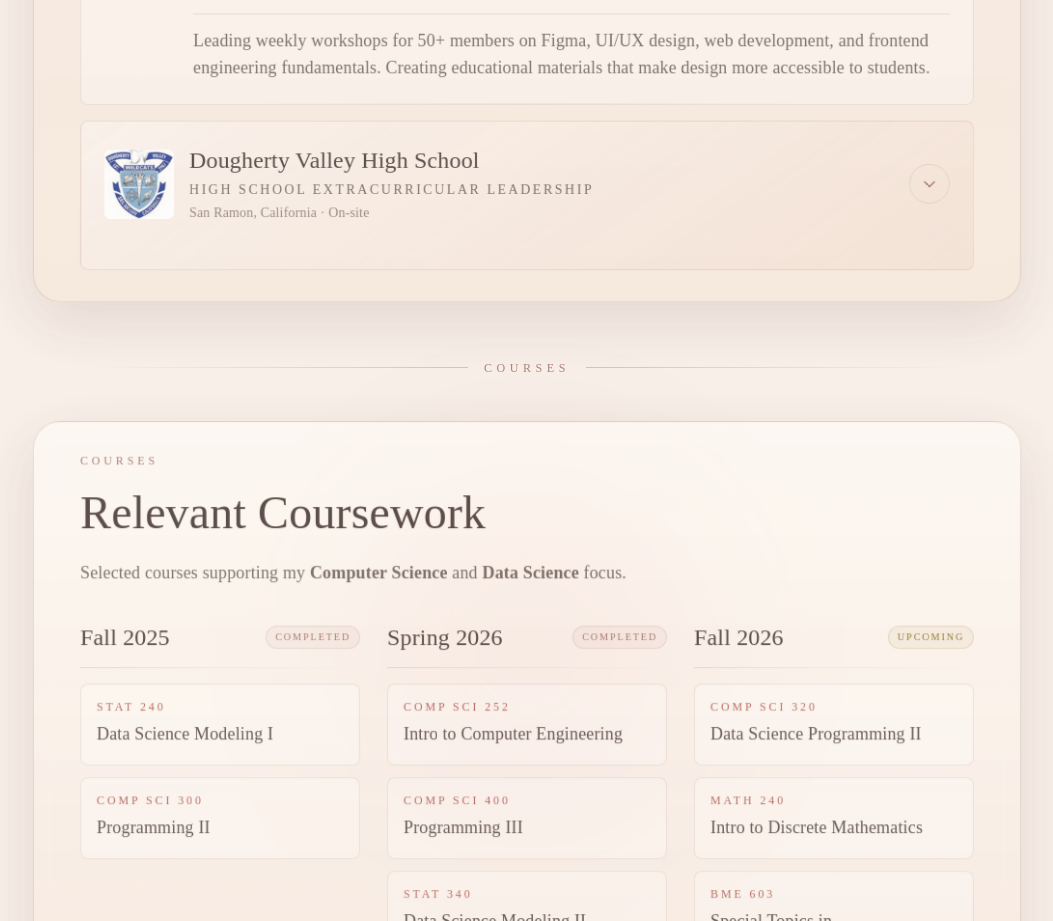
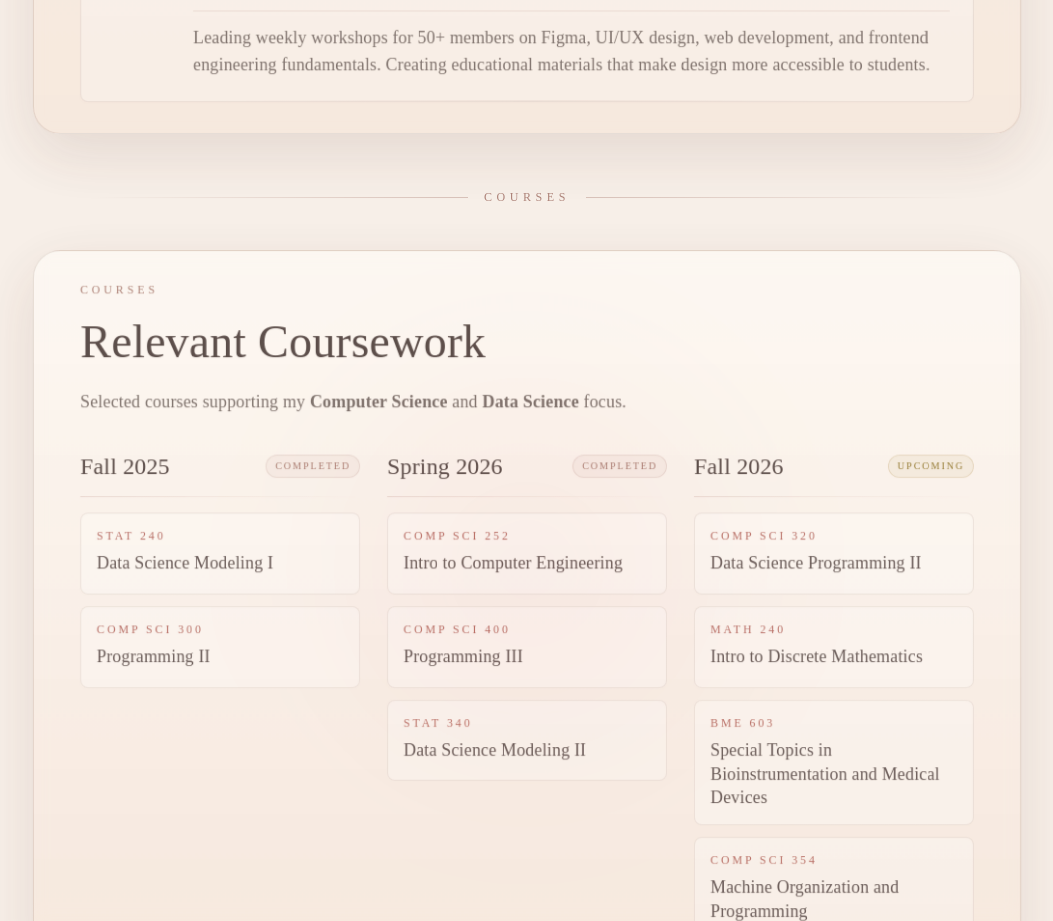
Before and after one commit to shlokrj/shlok.fyi, a Next.js app: page / in a window 1280 px wide. Shown: the part 3240-4161 px from the top of the page, without its empty margins (113-1166 px from the left). Built offline with nearby package versions, Linux system fonts and the light colour scheme.

Commit message:
removed high school experiences completely

```diff
--- a/app/page.tsx
+++ b/app/page.tsx
@@ -116,49 +116,6 @@ const professionalExperience = [
   },
 ];
 
-const highSchoolActivities = [
-  {
-    role: "Founder & Secretary",
-    organization: "NASA STEM Club",
-    dates: "Aug 2024 - Jun 2025",
-    detail:
-      "Mentored selected students of 60+ applicants in weekly meetings to compete in NASA STEM Challenges.",
-    context:
-      "Founded after NASA ADC and JAXA Kibo Robotics to help other students participate in these challenges.",
-    logo: "/logos/experience/nasa-stem.png",
-    logoAlt: "NASA STEM DVHS",
-    awardLinks: [
-      { label: "NASA ADC Top Team", target: "award-nasa-adc" },
-      { label: "JAXA Kibo Robotics", target: "award-kibo" },
-    ],
-  },
-  {
-    role: "Treasurer",
-    organization: "XR EDU Club",
-    dates: "Aug 2021 - Jun 2025",
-    detail:
-      "Developed XR solutions for social good, helped manage club finances, and ran weekly meetings.",
-    context: "In association with Samsung Solve for Tomorrow finalist projects.",
-    logo: "/logos/experience/xr-edu.png",
-    logoAlt: "XR EDU",
-    awardLinks: [
-      { label: "Samsung 2024", target: "award-samsung-2024" },
-      { label: "Samsung 2023", target: "award-samsung-2023" },
-    ],
-  },
-  {
-    role: "Secretary & Outreach Officer",
-    organization: "Coding for SDG Club",
-    dates: "Jun 2024 - Jun 2025",
-    detail:
-      "Helped organize two hackathons (Hack the Planet 2024 and Hack the Planet 2025) centered on Sustainable Development Goals with 100+ competitors and $5,000+ in sponsored prizes across both events.",
-    context: "",
-    logo: "/logos/experience/coding-sdg.png",
-    logoAlt: "Coding for SDG",
-    awardLinks: [],
-  },
-];
-
 const supportingAwards = [
   {
     id: "award-samsung-2024",
@@ -358,7 +315,6 @@ function applyTheme(theme: Theme) {
 }
 
 export default function Home() {
-  const [isHighSchoolOpen, setIsHighSchoolOpen] = useState(false);
   const [isNightwatchPreviewOpen, setIsNightwatchPreviewOpen] = useState(false);
   const [hasNightwatchPreviewOpened, setHasNightwatchPreviewOpened] = useState(false);
   const [isCueyPreviewOpen, setIsCueyPreviewOpen] = useState(false);
@@ -981,118 +937,6 @@ export default function Home() {
             ))}
           </div>
 
-          <div className={`school-group mt-4${isHighSchoolOpen ? " school-group--open" : ""}`}>
-            <button
-              type="button"
-              className="school-group__trigger flex w-full items-center justify-between gap-5 p-5 text-left sm:p-6"
-              aria-expanded={isHighSchoolOpen}
-              aria-controls="high-school-activities"
-              onClick={() => setIsHighSchoolOpen((open) => !open)}
-            >
-              <span className="flex min-w-0 items-center gap-4">
-                <span className="school-logo relative block shrink-0">
-                  <Image
-                    src="/logos/experience/dvhs.png"
-                    alt="Dougherty Valley High School"
-                    fill
-                    sizes="72px"
-                    className="object-contain"
-                  />
-                </span>
-                <span className="min-w-0">
-                  <span className="theme-heading block text-xl leading-snug sm:text-2xl">
-                    Dougherty Valley High School
-                  </span>
-                  <span className="theme-muted mt-1 block text-xs uppercase tracking-[0.12em] sm:text-sm sm:tracking-[0.18em]">
-                    High school extracurricular leadership
-                  </span>
-                  <span className="theme-soft mt-1 block text-sm leading-snug">
-                    San Ramon, California · On-site
-                  </span>
-                </span>
-              </span>
-              <span className="school-group__toggle" aria-hidden="true">
-                <svg
-                  className="h-5 w-5"
-                  viewBox="0 0 24 24"
-                  fill="none"
-                  stroke="currentColor"
-                  strokeWidth="1.8"
-                  strokeLinecap="round"
-                  strokeLinejoin="round"
-                >
-                  <path d="m6 9 6 6 6-6" />
-                </svg>
-              </span>
-            </button>
-
-            <div id="high-school-activities" className="school-group__content">
-              <div className="school-group__inner grid gap-4 px-5 pb-5 sm:px-6 sm:pb-6">
-                {highSchoolActivities.map((activity) => (
-                  <article
-                    key={activity.organization}
-                    className="activity-card grid gap-4 p-4 sm:grid-cols-[3.75rem_1fr] sm:p-5"
-                  >
-                    <div className="activity-logo relative">
-                      <Image
-                        src={activity.logo}
-                        alt={activity.logoAlt}
-                        fill
-                        sizes="60px"
-                        className="object-contain"
-                      />
-                    </div>
-                    <div className="min-w-0">
-                      <div className="flex flex-wrap items-baseline justify-between gap-x-4 gap-y-1">
-                        <h3 className="theme-heading text-xl leading-tight">
-                          {activity.organization}
-                        </h3>
-                        <span className="experience-date">{activity.dates}</span>
-                      </div>
-                      <p className="activity-role mt-1 text-sm uppercase tracking-[0.2em]">
-                        {activity.role}
-                      </p>
-                      <p className="theme-muted mt-3 text-base leading-7">
-                        {activity.detail}
-                      </p>
-                      {activity.context ? (
-                        <p className="activity-context mt-3 text-sm leading-6">
-                          {activity.context}
-                        </p>
-                      ) : null}
-                      {activity.awardLinks.length > 0 ? (
-                        <div className="mt-4 flex flex-wrap gap-2">
-                          {activity.awardLinks.map((link) => (
-                            <a
-                              key={link.target}
-                              href={`#${link.target}`}
-                              onClick={(event) => scrollToAward(event, link.target)}
-                              className="activity-award-link inline-flex items-center gap-2"
-                            >
-                              {link.label}
-                              <svg
-                                aria-hidden="true"
-                                className="h-3.5 w-3.5"
-                                fill="none"
-                                stroke="currentColor"
-                                strokeWidth="1.8"
-                                strokeLinecap="round"
-                                strokeLinejoin="round"
-                                viewBox="0 0 24 24"
-                              >
-                                <path d="M12 5v14" />
-                                <path d="m19 12-7 7-7-7" />
-                              </svg>
-                            </a>
-                          ))}
-                        </div>
-                      ) : null}
-                    </div>
-                  </article>
-                ))}
-              </div>
-            </div>
-          </div>
         </section>
 
         <SectionDivider label="Courses" />
```
